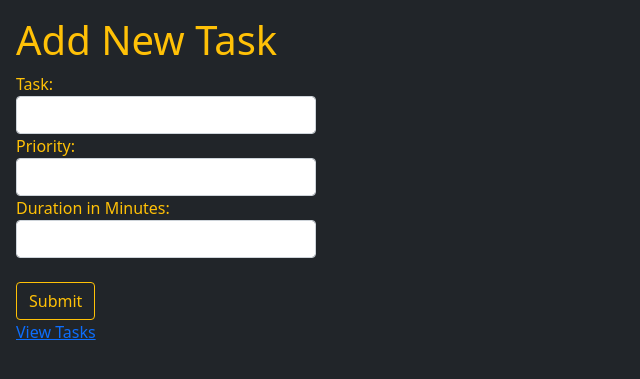
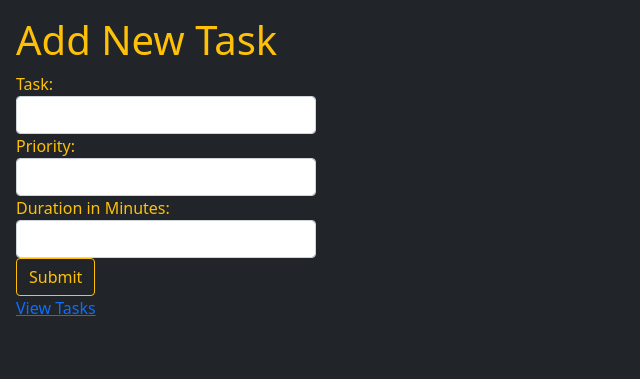
Before and after one commit to Shadyaobuya/ToDoList, a Django app: page /tasks/addtask/ in a window 1280 px wide. Shown: the top 379 px of the page, without its empty margins (0-640 px from the left). Run offline with Django 3.2, Linux system fonts and the light colour scheme.

Commit message:
Screenshots

```diff
--- a/tasks/templates/tasks/addtask.html
+++ b/tasks/templates/tasks/addtask.html
@@ -17,7 +17,7 @@
                 {{form}}
 
 
-            <button type="submit" class="btn btn-outline-warning mt-4" >Submit</button>
+            <button type="submit" class="btn btn-outline-warning mt-4w" >Submit</button>
 
 
 
```
Also changed, not shown: 15 other files.
